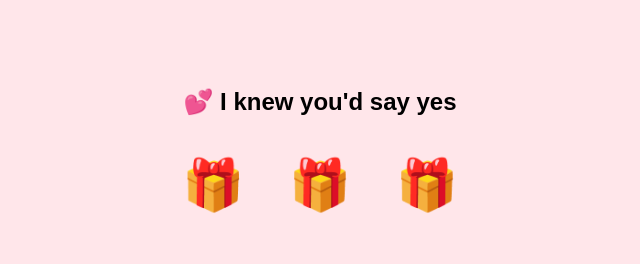
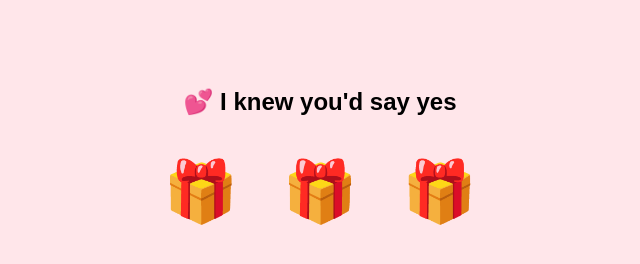
Before and after one commit to osamaalhamadii/tota, a plain HTML site: page index.html in a window 1280 px wide. Both pictures are taken after a click on the button "YES". Shown: the whole page, without its empty margins (320-960 px from the left). Drawn offline with Linux system fonts and the light colour scheme.

Commit message:
Update index.html

```diff
--- a/index.html
+++ b/index.html
@@ -8,9 +8,8 @@
         #yesBtn { padding: 20px 40px; font-size: 20px; background-color: #4CAF50; color: white; border: none; cursor: pointer; transition: 0.3s; }
         #noBtn { padding: 10px 20px; font-size: 16px; background-color: #f44336; color: white; border: none; cursor: pointer; }
         .gifts-container { display: none; margin-top: 30px; }
-        .gift-box { font-size: 50px; cursor: pointer; margin: 20px; display: inline-block; transition: transform 0.2s; }
+        .gift-box { font-size: 60px; cursor: pointer; margin: 20px; display: inline-block; transition: transform 0.2s; text-decoration: none; }
         .gift-box:hover { transform: scale(1.2); }
-        #player { margin-top: 20px; }
     </style>
 </head>
 <body>
@@ -22,10 +21,9 @@
 
     <div id="gift-content" class="gifts-container">
         <h2>I knew you'd say yes 💕</h2>
-        <div class="gift-box" onclick="playSong('7-qE_91T6Jk')">🎁</div>
-        <div class="gift-box" onclick="playSong('kU_t3G1t0kM')">🎁</div>
-        <div class="gift-box" onclick="playSong('J9HhL61dZ8E')">🎁</div>
-        <div id="player"></div>
+        <a class="gift-box" href="https://www.youtube.com/watch?v=7-qE_91T6Jk" target="_blank">🎁</a>
+        <a class="gift-box" href="https://www.youtube.com/watch?v=kU_t3G1t0kM" target="_blank">🎁</a>
+        <a class="gift-box" href="https://www.youtube.com/watch?v=J9HhL61dZ8E" target="_blank">🎁</a>
     </div>
 
     <script>
@@ -39,10 +37,6 @@
             document.getElementById('main-content').style.display = "none";
             document.getElementById('gift-content').style.display = "block";
         }
-        function playSong(id) {
-            document.getElementById('player').innerHTML =
-            `<iframe width="300" height="200" src="https://www.youtube.com/embed/${id}?autoplay=1" frameborder="0" allow="autoplay"></iframe>`;
-        }
     </script>
 </body>
 </html>
```
